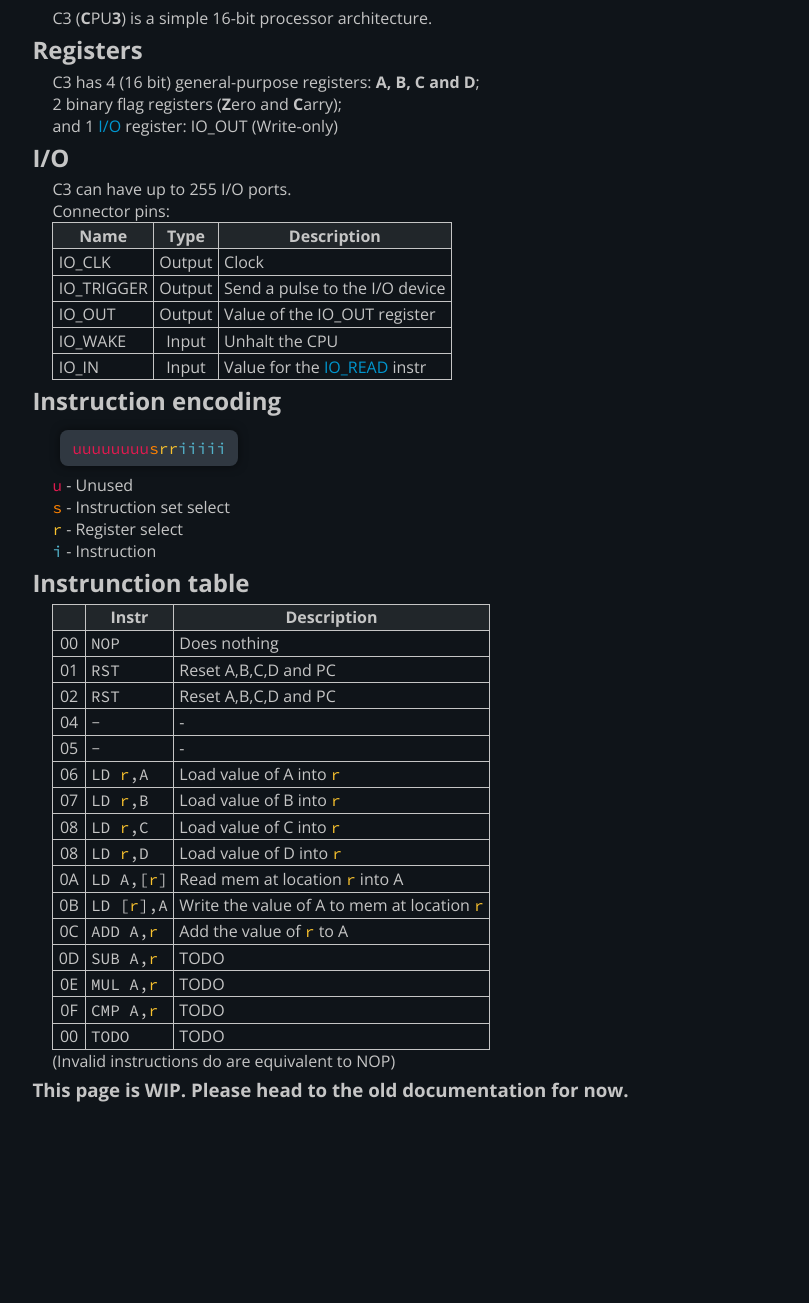
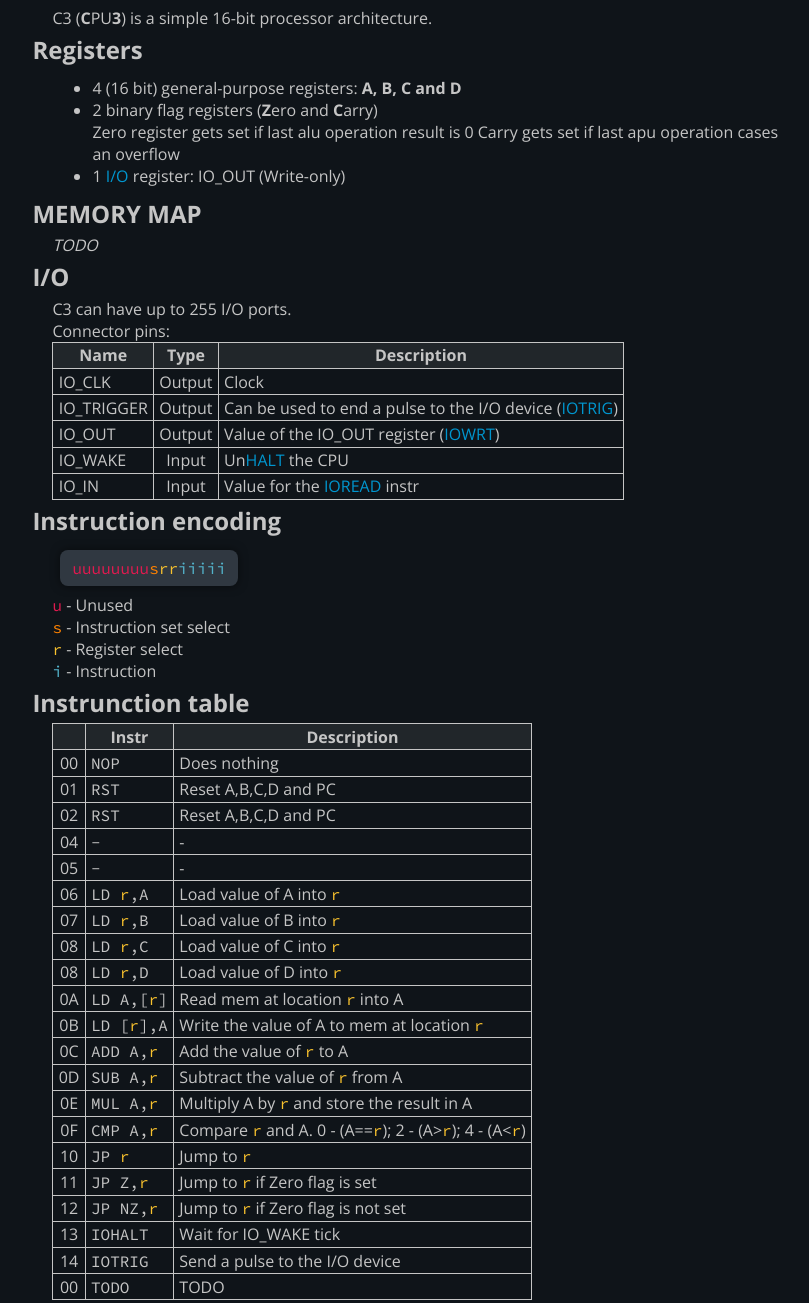
Before and after one commit to griffi-gh/C3, a plain HTML site: page docs/index.html in a window 1280 px wide. Shown: the part 132-1435 px from the top of the page, without its empty margins (214-1023 px from the left). Before the commit the page ends 1263 px from the top, so only its background shows below. Drawn offline with Linux system fonts and the light colour scheme.

Commit message:
Update html

```diff
--- a/docs/index.html
+++ b/docs/index.html
@@ -3,6 +3,7 @@
 	<head>
 		<meta charset="UTF-8">
 		<meta name="viewport" content="width=device-width, initial-scale=1.0">
+		<link rel="icon" type="image/png" href="favicon.png"/>
 		<title>C3 Documentation</title>
 		<link rel="stylesheet" href="style.css">
 	</head>
@@ -30,9 +31,19 @@
 				</div>
 				<h2 id="_registers">Registers</h2>
 				<div class="tab">
-					C3 has 4 (16 bit) general-purpose registers: <b>A, B, C and D</b>;<br>
-					2 binary flag registers (<b>Z</b>ero and <b>C</b>arry);<br>
-					and 1 <a href="#_io">I/O</a> register: IO_OUT (Write-only)
+					<ul>
+						<li>4 (16 bit) general-purpose registers: <b>A, B, C and D</b></li>
+						<li>
+							2 binary flag registers (<b>Z</b>ero and <b>C</b>arry)<br>
+							Zero register gets set if last alu operation result is 0
+							Carry gets set if last apu operation cases an overflow
+						</li>
+						<li>1 <a href="#_io">I/O</a> register: IO_OUT (Write-only)</li>
+					</ul>
+				</div>
+				<h2 id="_mmap">MEMORY MAP</h2>
+				<div class="tab">
+					<i>TODO</i>
 				</div>
 				<h2 id="_io">I/O</h2>
 				<div class="tab">
@@ -52,22 +63,22 @@
 					  <tr>
 							<td>IO_TRIGGER</td>
 							<td class="center-text">Output</td>
-							<td>Send a pulse to the I/O device</td>
+							<td>Can be used to end a pulse to the I/O device (<a href="#_io_trig">IOTRIG</a>)</td>
 					  </tr>
 					  <tr>
 							<td>IO_OUT</td>
 							<td class="center-text">Output</td>
-							<td>Value of the IO_OUT register</td>
+							<td>Value of the IO_OUT register (<a href="#_io_write">IOWRT</a>)</td>
 					  </tr>
 					  <tr>
 							<td>IO_WAKE</td>
 							<td class="center-text">Input</td>
-							<td>Unhalt the CPU</td>
+							<td>Un<a href="#_i_halt">HALT</a> the CPU</td>
 					  </tr>
 					  <tr>
 							<td>IO_IN</td>
 							<td class="center-text">Input</td>
-							<td>Value for the <a href="#_io_read">IO_READ</a> instr</td>
+							<td>Value for the <a href="#_io_read">IOREAD</a> instr</td>
 					  </tr>
 					</table>
 				</div>
@@ -157,19 +168,43 @@
 						<tr>
 							<td class="center-text">0D</td>
 							<td class="code-font">SUB A,<span class="instr-r">r</span></td>
-							<td>TODO</td>
+							<td>Subtract the value of <span class="instr-r">r</span> from A</td>
 						</tr>
 						<tr>
 							<td class="center-text">0E</td>
 							<td class="code-font">MUL A,<span class="instr-r">r</span></td>
-							<td>TODO</td>
+							<td>Multiply A by <span class="instr-r">r</span> and store the result in A</td>
 						</tr>
 						<tr>
 							<td class="center-text">0F</td>
 							<td class="code-font">CMP A,<span class="instr-r">r</span></td>
-							<td>TODO</td>
+							<td>Compare <span class="instr-r">r</span> and A. 0 - (A==<span class="instr-r">r</span>); 2 - (A><span class="instr-r">r</span>); 4 - (A<<span class="instr-r">r</span>)</td>
 						</tr>
-
+						<tr>
+							<td class="center-text">10</td>
+							<td class="code-font">JP <span class="instr-r">r</span></td>
+							<td>Jump to <span class="instr-r">r</span></td>
+						</tr>
+						<tr>
+							<td class="center-text">11</td>
+							<td class="code-font">JP Z,<span class="instr-r">r</span></td>
+							<td>Jump to <span class="instr-r">r</span> if Zero flag is set</td>
+						</tr>
+						<tr>
+							<td class="center-text">12</td>
+							<td class="code-font">JP NZ,<span class="instr-r">r</span></td>
+							<td>Jump to <span class="instr-r">r</span> if Zero flag is not set</td>
+						</tr>
+						<tr id="_i_halt">
+							<td class="center-text">13</td>
+							<td class="code-font">IOHALT</td>
+							<td>Wait for IO_WAKE tick</td>
+						</tr>
+						<tr id="_io_trig">
+							<td class="center-text">14</td>
+							<td class="code-font">IOTRIG</td>
+							<td>Send a pulse to the I/O device</td>
+						</tr>
 						<tr>
 							<td class="center-text">00</td>
 							<td class="code-font">TODO</td>
```
Also changed, not shown: docs/favicon.png (added).
